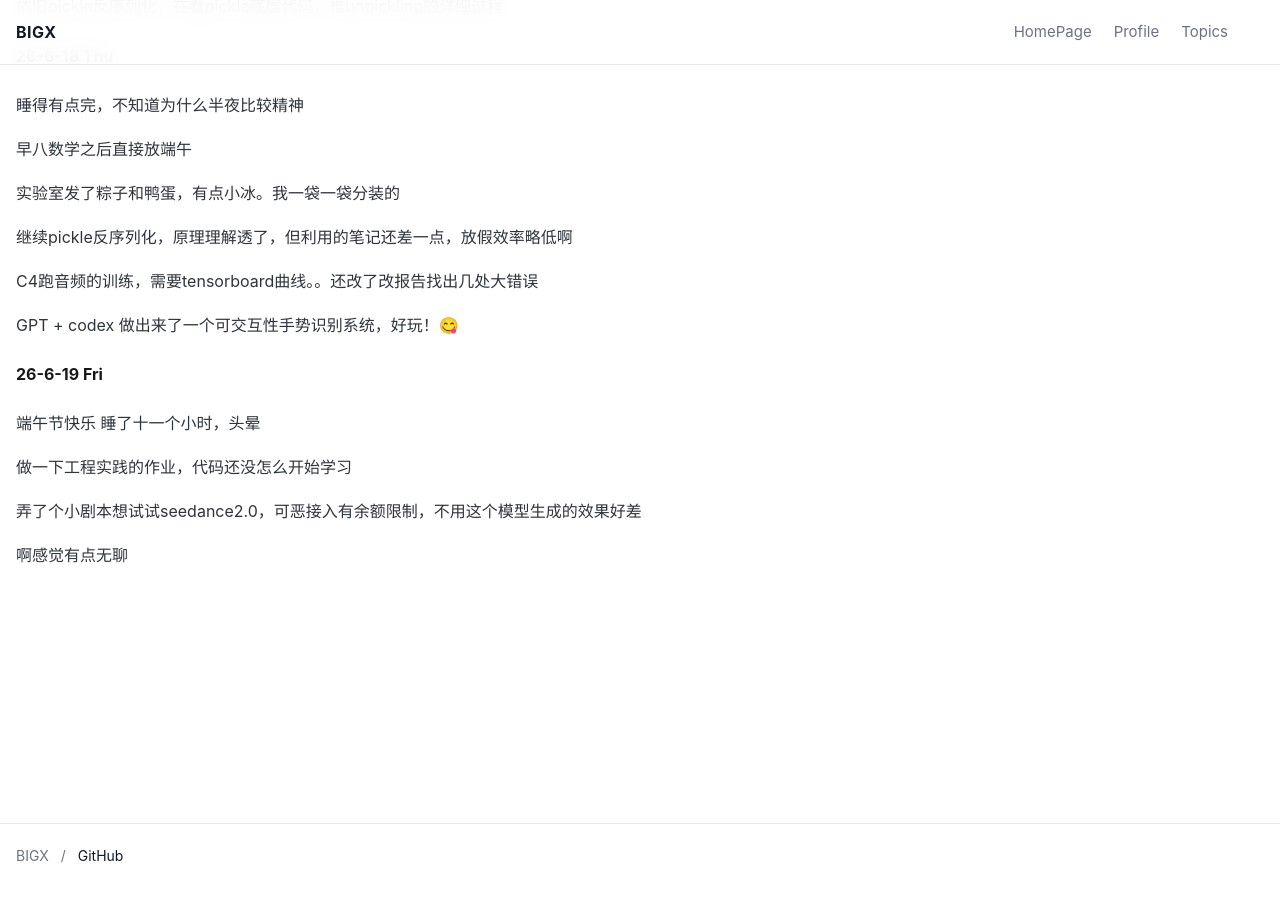
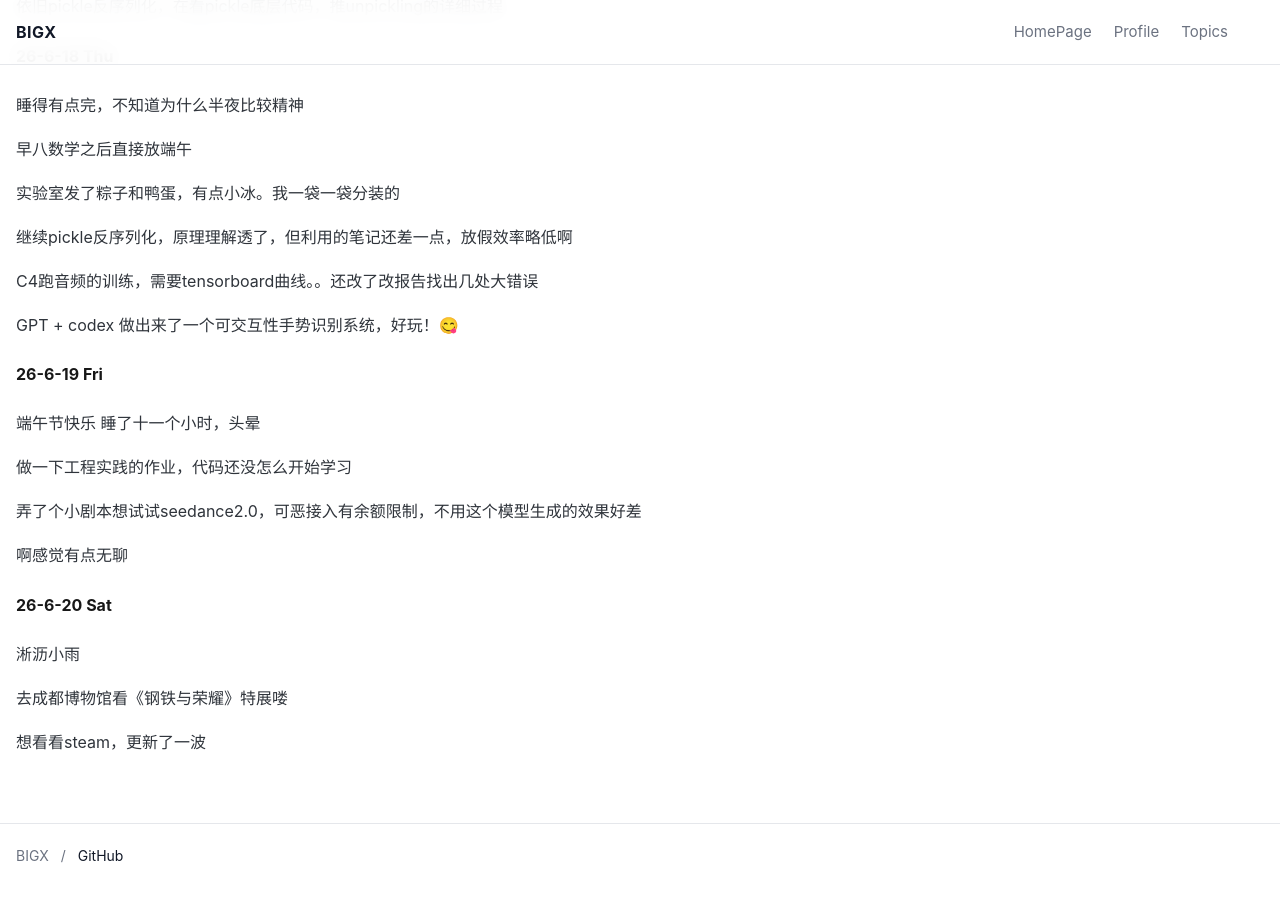
Before and after one commit to BIGX-bigx/BIGX-bigx.github.io, a Jekyll site: the page built from diary.md, in a window 1280 px wide and 900 px high, scrolled down 954 px. Built offline with Jekyll 4.4.1, drawn with Linux system fonts in a browser that asks for light colours.

Commit message:
Update blog

```diff
--- a/diary.md
+++ b/diary.md
@@ -61,3 +61,11 @@ GPT + codex 做出来了一个可交互性手势识别系统，好玩！😋
 弄了个小剧本想试试seedance2.0，可恶接入有余额限制，不用这个模型生成的效果好差
 
 啊感觉有点无聊
+
+#### **26-6-20 Sat**
+
+淅沥小雨
+
+去成都博物馆看《钢铁与荣耀》特展喽
+
+想看看steam，更新了一波
```
